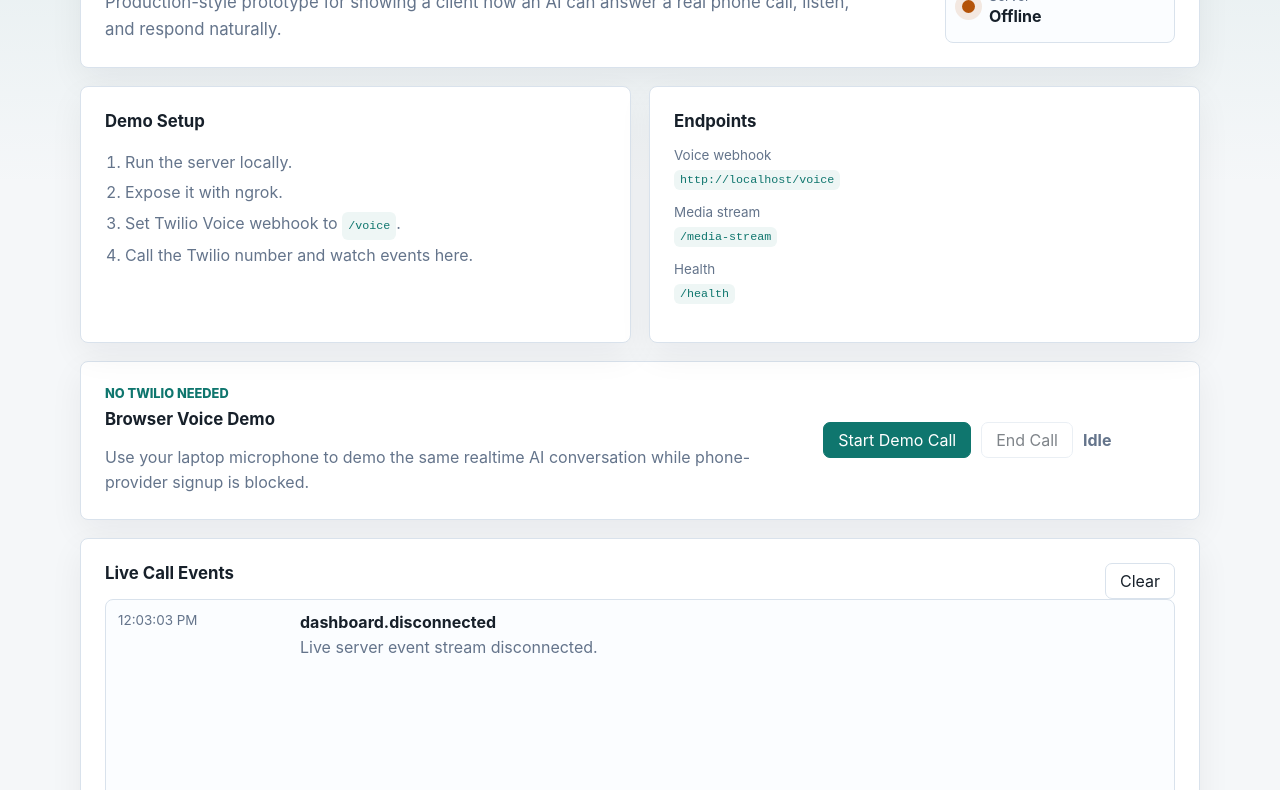
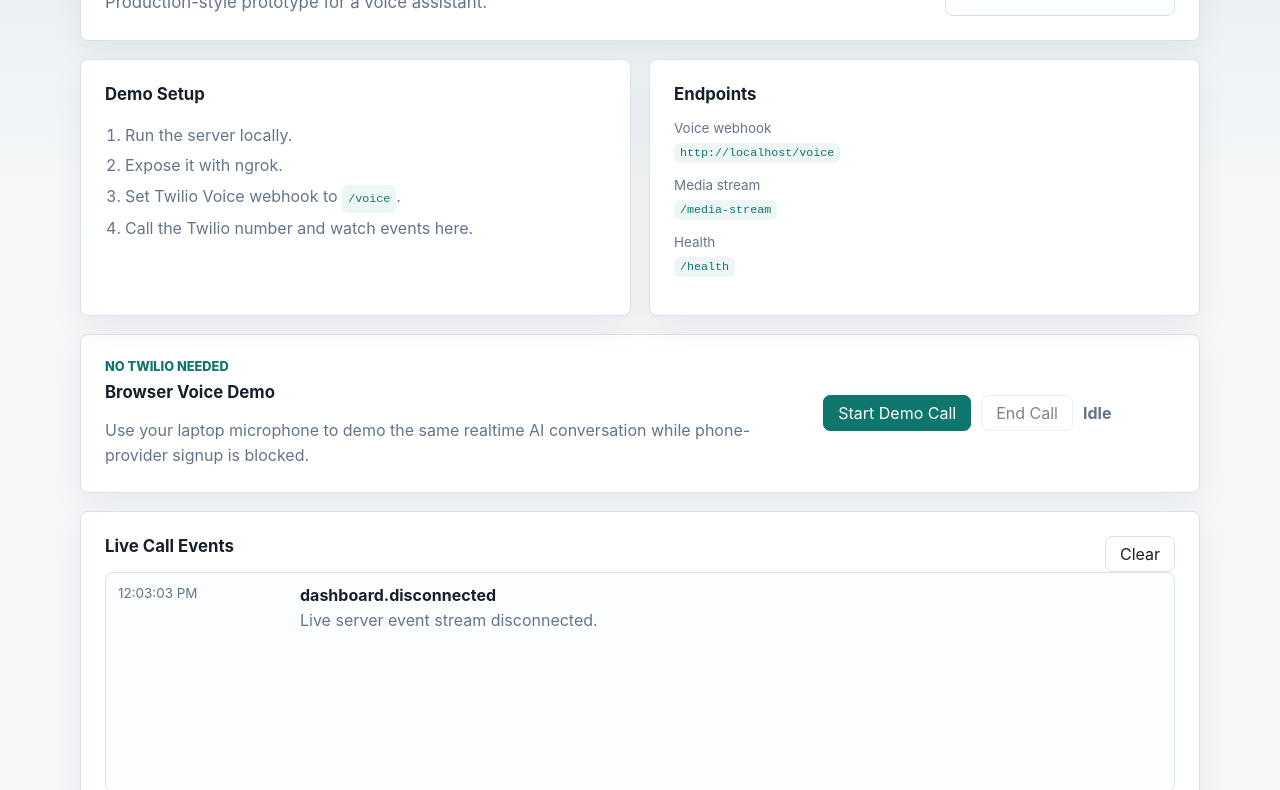
Before and after one commit to faiztoufiq/Ai-voice-assistent, a website: page public/index.html in a window 1280 px wide. Shown: the part 152-942 px from the top of the page. Drawn offline with Linux system fonts and the light colour scheme; no server answers.

Commit message:
Refine description in index.html for clarity and conciseness

```diff
--- a/public/index.html
+++ b/public/index.html
@@ -13,8 +13,7 @@
           <p class="eyebrow">Realtime phone assistant</p>
           <h1>AI Voice Assistant</h1>
           <p class="lede">
-            Production-style prototype for showing a client how an AI can answer a real phone call,
-            listen, and respond naturally.
+            Production-style prototype for a voice assistant.
           </p>
         </div>
         <div class="status-card">
```
